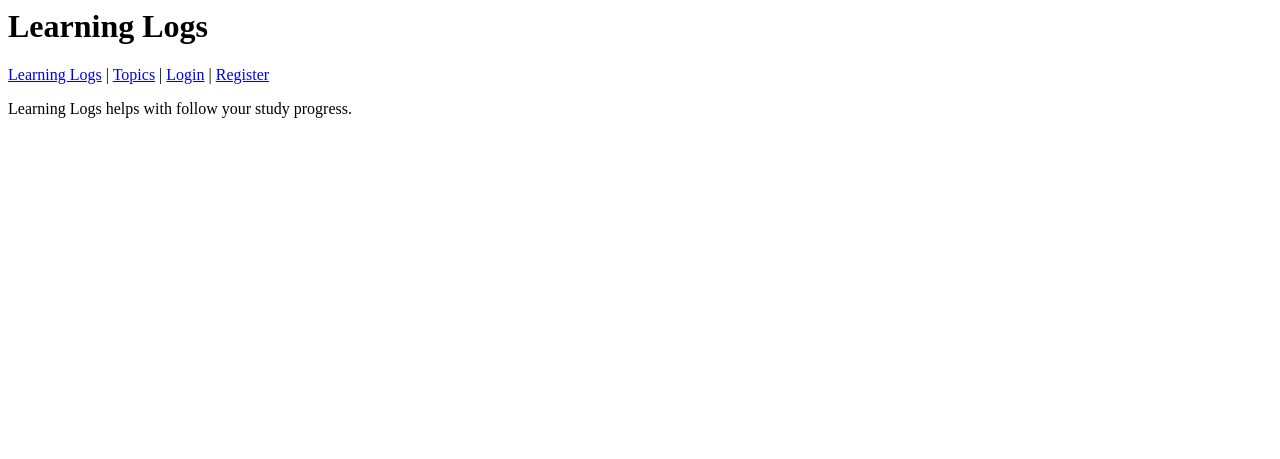
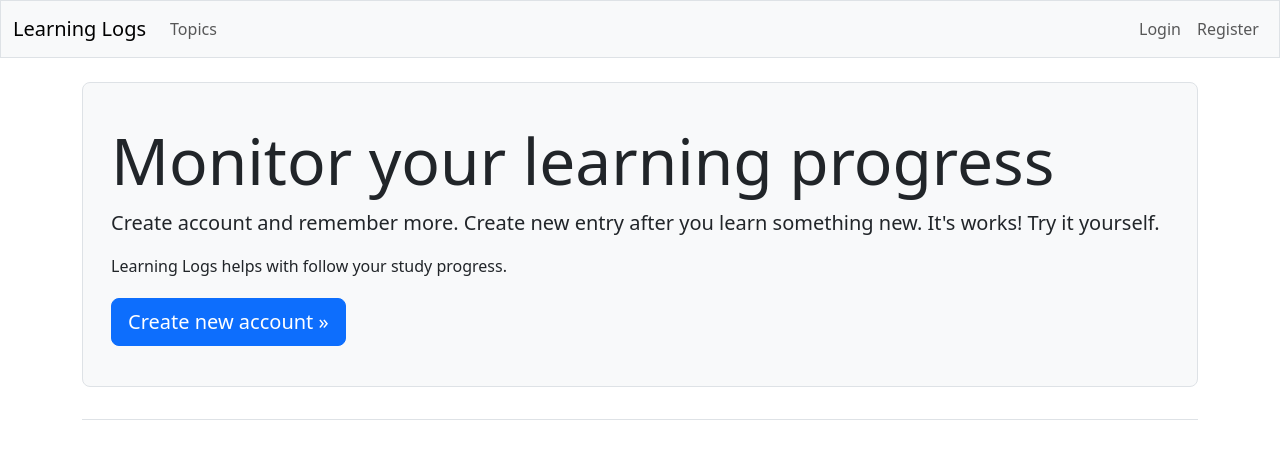
Before and after one commit to BeirowskiK/learning_log, a Django app: page / in a window 1280 px wide. Shown: the top 459 px of the page. Run offline with Django 5.2, Linux system fonts and the light colour scheme; some libraries are stand-ins or nearby versions.

Commit message:
ADD: Bootstrap_5. Added style for base template and home page.

```diff
--- a/learning_logs/templates/learning_logs/base.html
+++ b/learning_logs/templates/learning_logs/base.html
@@ -1,22 +1,73 @@
-<h1>Learning Logs</h1>
-<p>
-    <a href="{% url 'learning_logs:index' %}">Learning Logs</a> |
-    <a href="{% url 'learning_logs:topics' %}">Topics</a> |
+<!DOCTYPE html>
+<html lang="en">
+<head>
+    <meta charset="utf-8">
+    <meta name="viewport" content="width=device-width, initial-scale=1.0">
+    <title>Learning Log</title>
+
+    {% load django_bootstrap5 %}
+    {% bootstrap_css %}
+    {% bootstrap_javascript %}
+</head>
+<body>
+    <nav class="navbar navbar-expand-md navbar0light bg-light mb-4 border">
+        <div class="container-fluid">
+            <a class="navbar-brand" href="{% url 'learning_logs:index' %}">Learning Logs</a>
+
+            <button
+                    class="navbar-toggler"
+                    type="button"
+                    data-bs-toggle="collapse"
+                    data-bs-target="#navbarCollapse"
+                    aria-controls="navbarCollapse"
+                    aria-expanded="false"
+                    aria-label="Toggle navigation"
+            >
+                <span class="navbar-toggler-icon"></span>
+            </button>
+
+            <div class="collapse navbar-collapse" id="navbarCollapse">
+                <ul class="navbar-nav me-auto mb-2 mb-md-0">
+                    <li class="nav-item">
+                        <a class="nav-link" href="{% url 'learning_logs:topics' %}">Topics</a>
+                    </li>
+                </ul>
+
+                <ul class="navbar-nav ms-auto mb-2 mb-md-0">
                     {% if user.is_authenticated %}
-        Witaj, {{ user.username }}!
+                        <li class="nav-item">
+                            <span class="navbar-text me-2">Witaj, {{ user.username|title }}! </span>
+                        </li>
                     {% else %}
-        <a href="{% url 'accounts:login' %}">Login</a> |
-        <a href="{% url 'accounts:register' %}">Register</a>
+                        <li class="nav-item">
+                            <a class="nav-link" href="{% url 'accounts:login' %}">Login</a>
+                        </li>
+                        <li class="nav-item">
+                            <a class="nav-link" href="{% url 'accounts:register' %}">Register</a>
+                        </li>
                     {% endif %}
-</p>
-
-{% block content %} {% endblock content %}
-
+                </ul>
 
                 {% if user.is_authenticated %}
                     <hr />
                     <form action="{% url 'accounts:logout' %}" method="post">
                         {% csrf_token %}
-        <button name="submit">Logout</button>
+                        <button class="btn btn-outline-secondary btn-sm" name="submit">Logout</button>
                     </form>
                 {% endif %}
+            </div>
+        </div>
+    </nav>
+
+    <main class="container">
+        <div class="pb-2 mb-2 border-bottom">
+            {% block page_header %} {% endblock page_header %}
+        </div>
+        <div>
+            {% block content %} {% endblock content %}
+        </div>
+    </main>
+
+
+</body>
+</html>
--- a/learning_logs/templates/learning_logs/index.html
+++ b/learning_logs/templates/learning_logs/index.html
@@ -1,5 +1,19 @@
 {% extends "learning_logs/base.html" %}
 
-{% block content %}
-    <p>Learning Logs helps with follow your study progress.</p>
-{% endblock content %}
+{% block page_header %}
+    <div class="p-3 mb-4 bg-light border rounded-3">
+        <div class="container-fluid py-4">
+            <h1 class="display-3">Monitor your learning progress</h1>
+
+            <p class="lead">
+                Create account and remember more. Create new entry after you learn something new.
+                It's works! Try it yourself.
+            </p>
+
+            <p>Learning Logs helps with follow your study progress.</p>
+
+            <a class="btn btn-primary btn-lg mt-1" href="{% url 'accounts:register' %}">Create new account &raquo;</a>
+        </div>
+    </div>
+
+{% endblock page_header %}
--- a/ll_project/settings.py
+++ b/ll_project/settings.py
@@ -34,6 +34,8 @@ INSTALLED_APPS = [
     # My apps
     'learning_logs',
     'accounts',
+
+    'django_bootstrap5',
 
     # Django default apps
     'django.contrib.admin',
```
Lines whose indentation alone changed are shown as unchanged.
